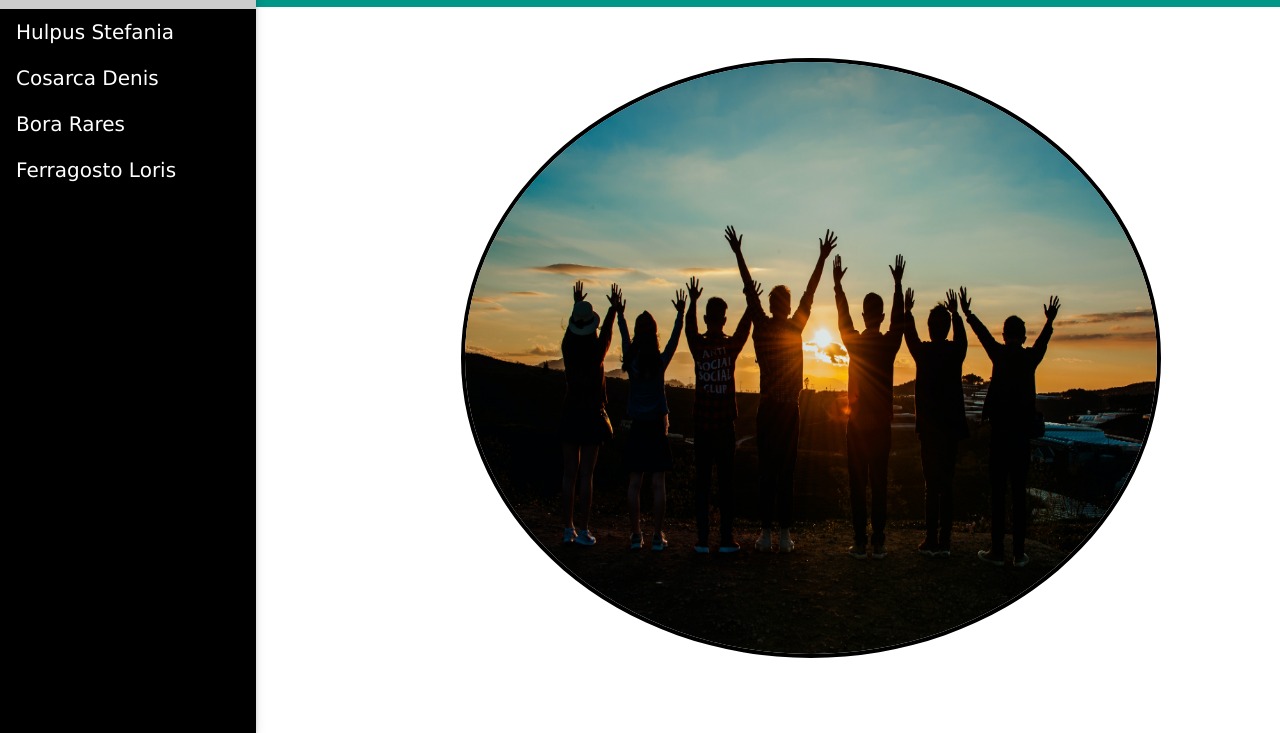
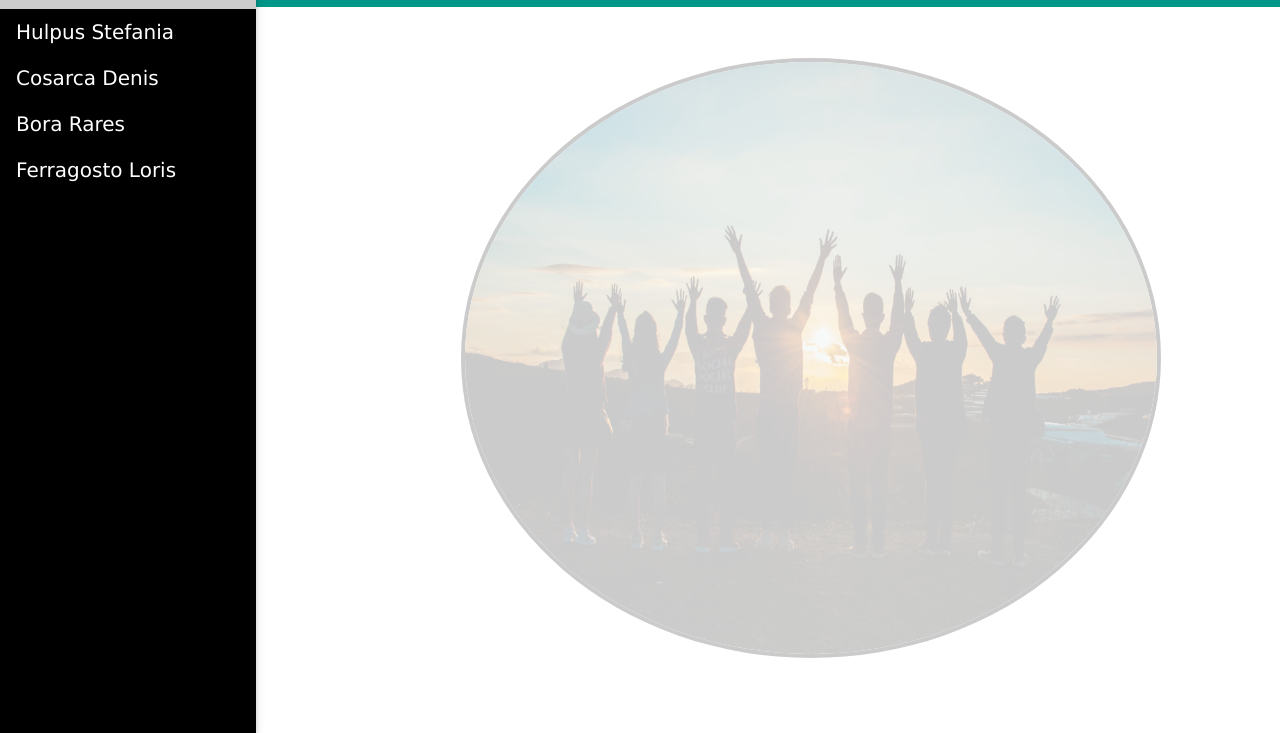
Before and after one commit to HDarius-Marian/Laborator6, a plain HTML site: page cuprins.html in a window 1280 px wide. Shown: the part 67-800 px from the top of the page. Drawn offline with nearby package versions, Linux system fonts and the light colour scheme.

Commit message:
Update cuprins.css

```diff
--- a/CSS/cuprins.css
+++ b/CSS/cuprins.css
@@ -5,6 +5,7 @@
     margin-left: 20%;
     margin-top:5%;
     border-radius: 50%;
+    opacity:20%;
 }
 
 #main{
```
